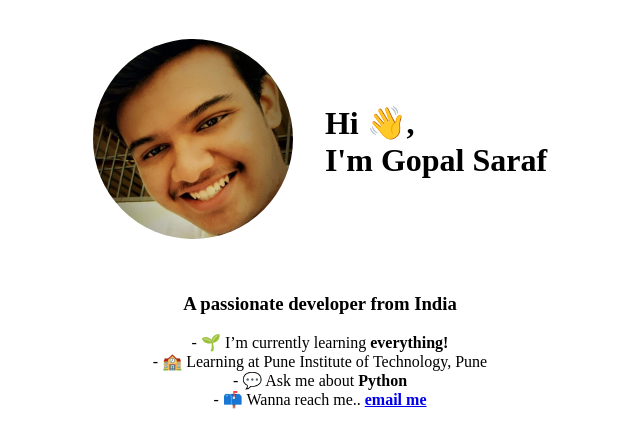
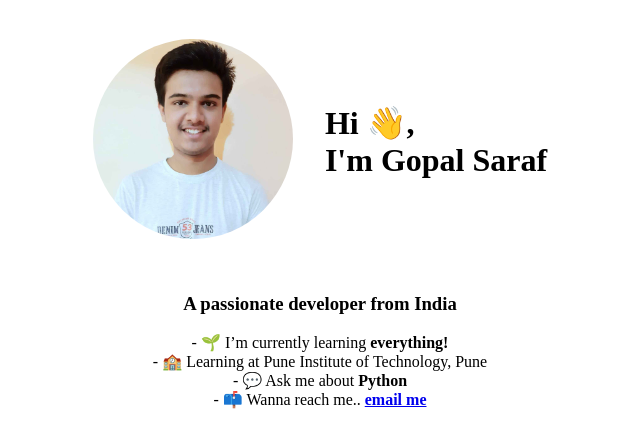
Before and after one commit to GopalSaraf/me, a plain HTML site: page index.html in a window 1280 px wide. Shown: the top 444 px of the page, without its empty margins (320-960 px from the left). Drawn offline with Linux system fonts and the light colour scheme.

Commit message:
Update index.html

```diff
--- a/index.html
+++ b/index.html
@@ -10,7 +10,7 @@
         <tr>
           <td>
             <img
-              src="/images/profile.jpg"
+              src="/images/profile.jpeg"
               alt="Avatar"
               style="border-radius: 50%; width: 200px"
             />
```
